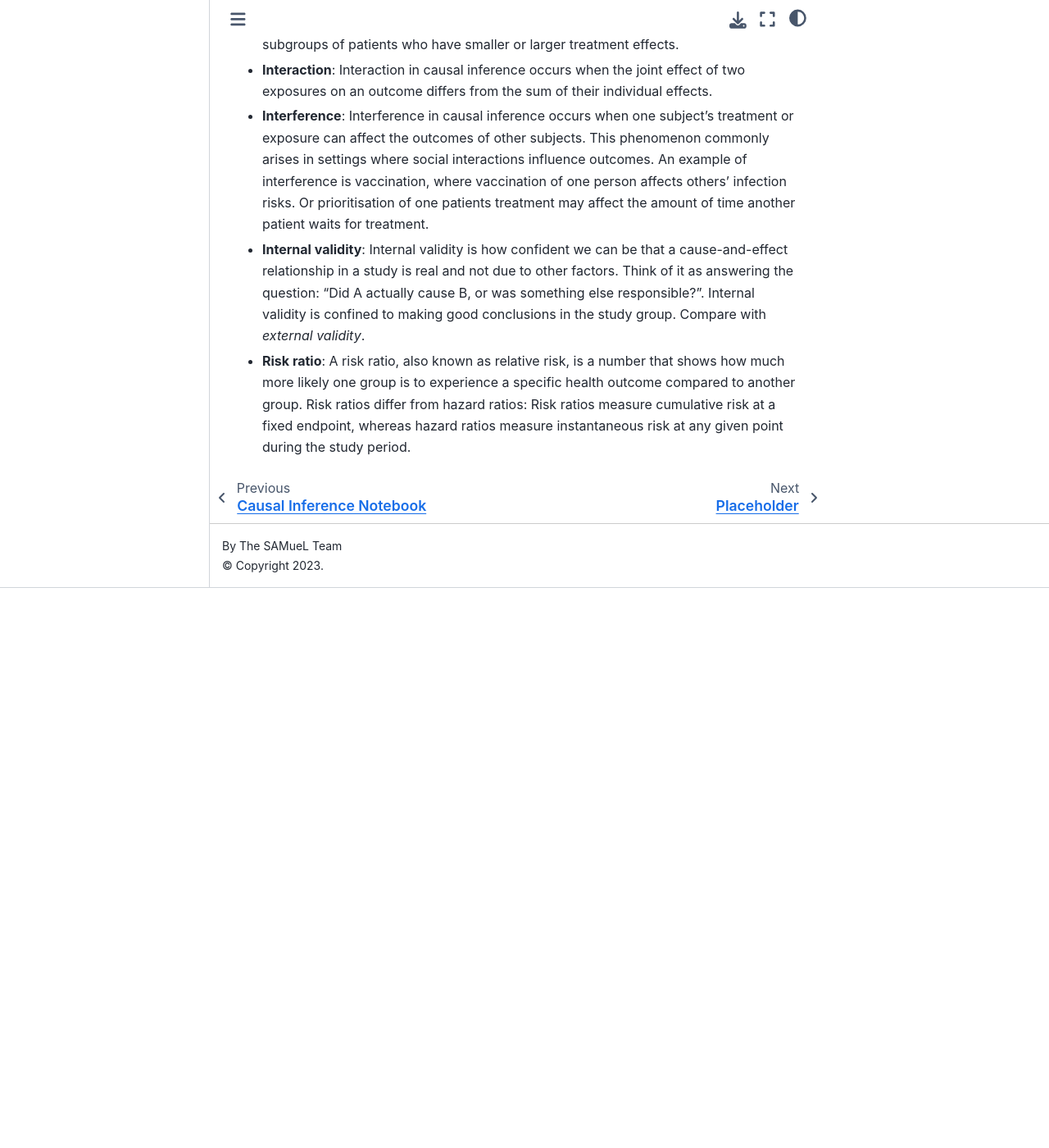
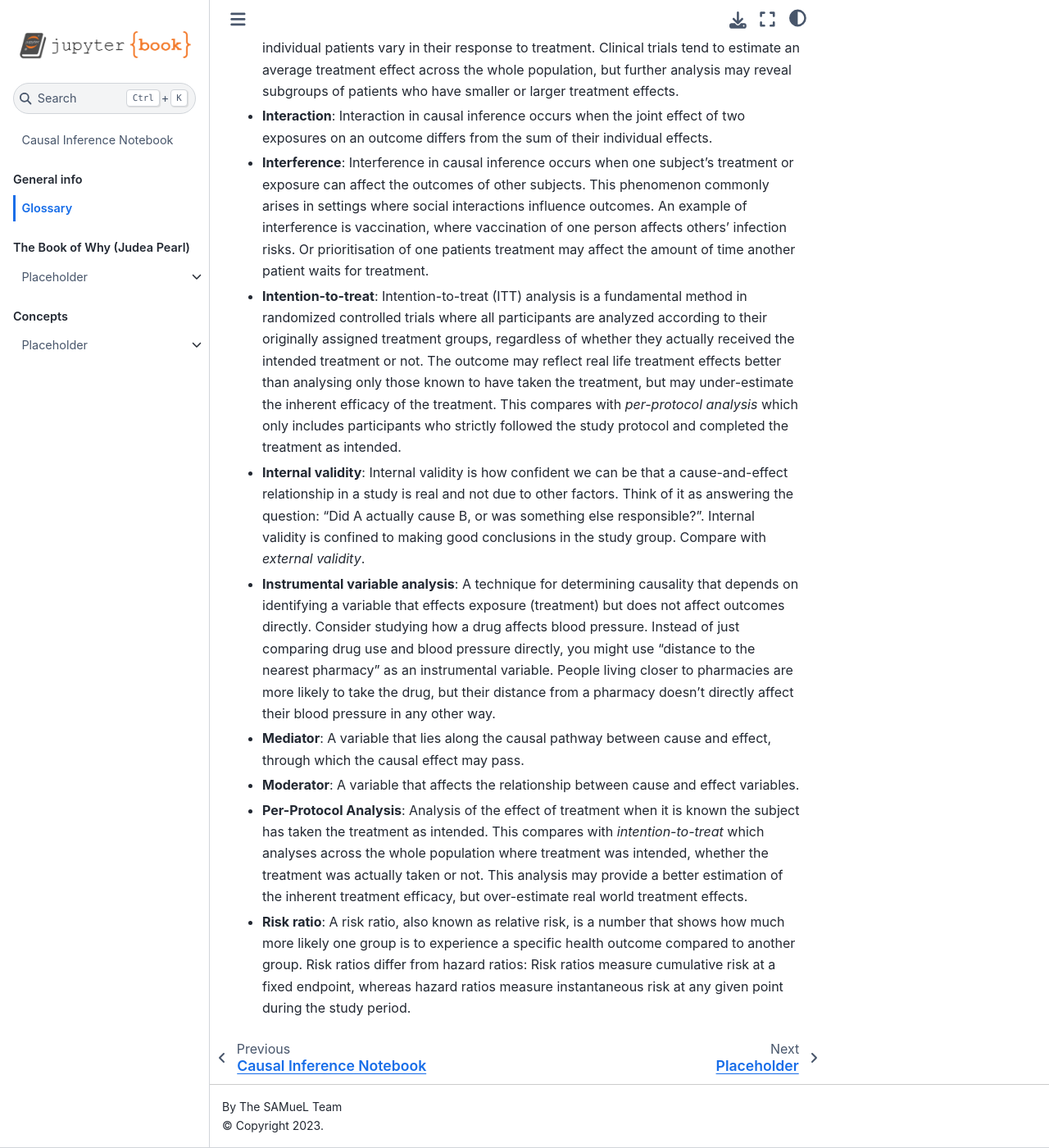
Before and after one commit to samuel-book/causal_inference_notebook, a Jupyter Book: the page built from glossary.md, in a window 1280 px wide and 1400 px high, scrolled down 2060 px. Shown: the whole window at 82% size. Built offline with Jupyter Book 1.0.4 settings and Sphinx 7.4.7 and the Sphinx Book theme 1.1.4, drawn with Linux system fonts in a browser that asks for light colours; before the commit the page ends 2777 px from its top, so only the background shows below that; some of the changed text lies outside the part shown.

Commit message:
Update glossary

```diff
--- a/glossary.md
+++ b/glossary.md
@@ -9,6 +9,8 @@
 * **Conditional average treatment effect (CATE)**: The Conditional Average Treatment Effect (CATE) is the average impact of a treatment or intervention on a specific subgroup of people who share similar characteristics (such as age, race, or sex). Unlike looking at how a treatment affects everyone as a whole, CATE focuses on how it affects particular groups differently.
 
 * **Confounder**: A confounder is a variable that affects both what you're testing (like a treatment) and what you're measuring (like an outcome), which can make it look like there's a relationship between them when there might not be one. Think of it like trying to figure out if yellow finger nails cause lung cancer - they are both caused by smoking, so appear related, but it is the smoking causing both (and so smoking needs to be measured and accounted for in order to avoid concluding that yellow finger nails cause lung cancer).
+
+* **Counterfactual**: The hypothetical outcome that would have occurred under a different treatment condition.
 
 * **Directed Acyclic Graph (DAG)**: A directed acyclic graph (DAG) is a visual tool that maps out cause-and-effect relationships between variables. It uses arrows to show how one variable influences another, with the arrows always pointing in one direction and never creating loops. Think of it as a roadmap showing how different factors affect each other - like how education might affect income, which in turn affects health - but you can never follow the arrows back to where you started (that's the *acyclic* bit). DAGs help researchers identify which variables they need to account for when studying cause-and-effect relationships, and help communicate the presumed causal relationships to others.
 
@@ -26,6 +28,16 @@
 
 * **Interference**: Interference in causal inference occurs when one subject's treatment or exposure can affect the outcomes of other subjects. This phenomenon commonly arises in settings where social interactions influence outcomes. An example of interference is vaccination, where vaccination of one person affects others' infection risks. Or prioritisation of one patients treatment may affect the amount of time another patient waits for treatment.
 
+* **Intention-to-treat**: Intention-to-treat (ITT) analysis is a fundamental method in randomized controlled trials where all participants are analyzed according to their originally assigned treatment groups, regardless of whether they actually received the intended treatment or not. The outcome may reflect real life treatment effects better than analysing only those known to have taken the treatment, but may under-estimate the inherent efficacy of the treatment. This compares with *per-protocol analysis* which only includes participants who strictly followed the study protocol and completed the treatment as intended.
+
 * **Internal validity**: Internal validity is how confident we can be that a cause-and-effect relationship in a study is real and not due to other factors. Think of it as answering the question: "Did A actually cause B, or was something else responsible?". Internal validity is confined to making good conclusions in the study group. Compare with *external validity*.
 
+* **Instrumental variable analysis**: A technique for determining causality that depends on identifying a variable that effects exposure (treatment) but does not affect outcomes directly. Consider studying how a drug affects blood pressure. Instead of just comparing drug use and blood pressure directly, you might use "distance to the nearest pharmacy" as an instrumental variable. People living closer to pharmacies are more likely to take the drug, but their distance from a pharmacy doesn't directly affect their blood pressure in any other way.
+
+* **Mediator**: A variable that lies along the causal pathway between cause and effect, through which the causal effect may pass.
+
+* **Moderator**: A variable that affects the relationship between cause and effect variables.
+
+* **Per-Protocol Analysis**: Analysis of the effect of treatment when it is known the subject has taken the treatment as intended. This compares with *intention-to-treat* which analyses across the whole population where treatment was intended, whether the treatment was actually taken or not. This analysis may provide a better estimation of the inherent treatment efficacy, but over-estimate real world treatment effects.
+
 * **Risk ratio**: A risk ratio, also known as relative risk, is a number that shows how much more likely one group is to experience a specific health outcome compared to another group. Risk ratios differ from hazard ratios: Risk ratios measure cumulative risk at a fixed endpoint, whereas hazard ratios measure instantaneous risk at any given point during the study period.
```
